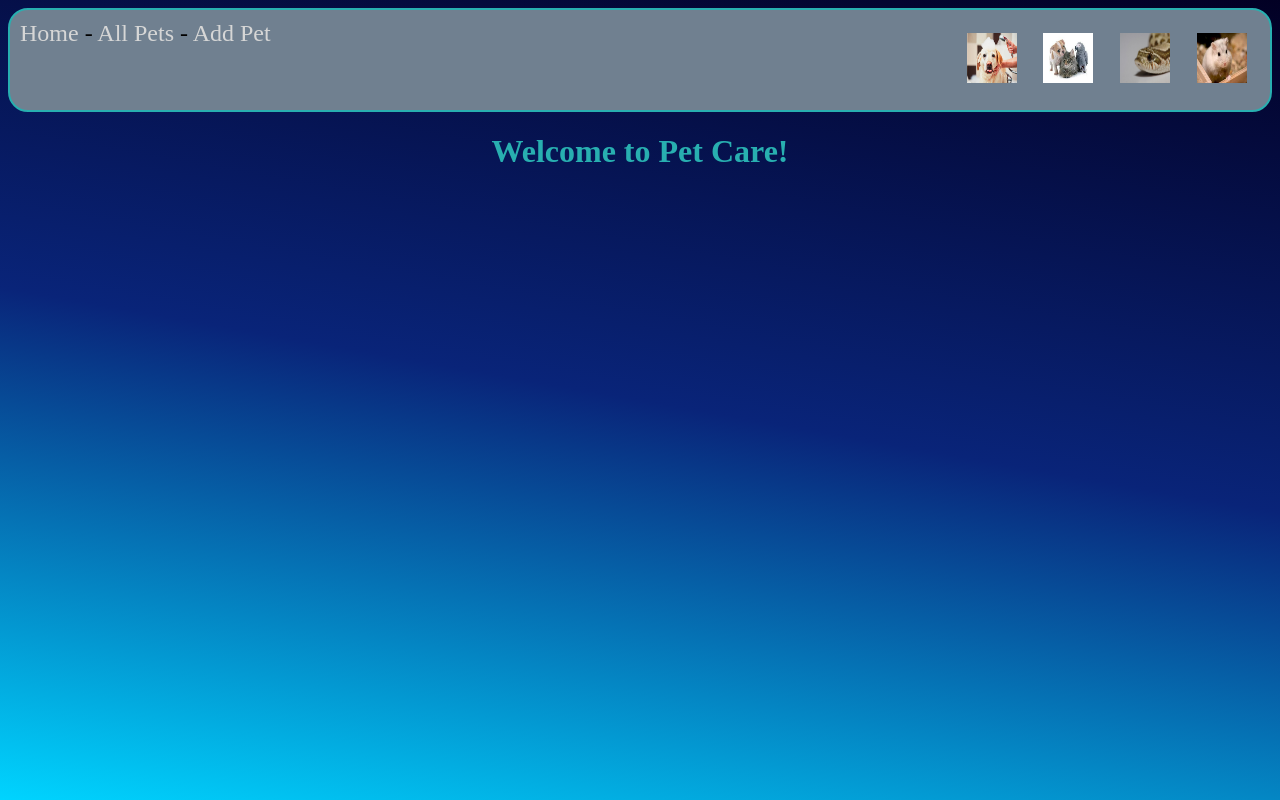
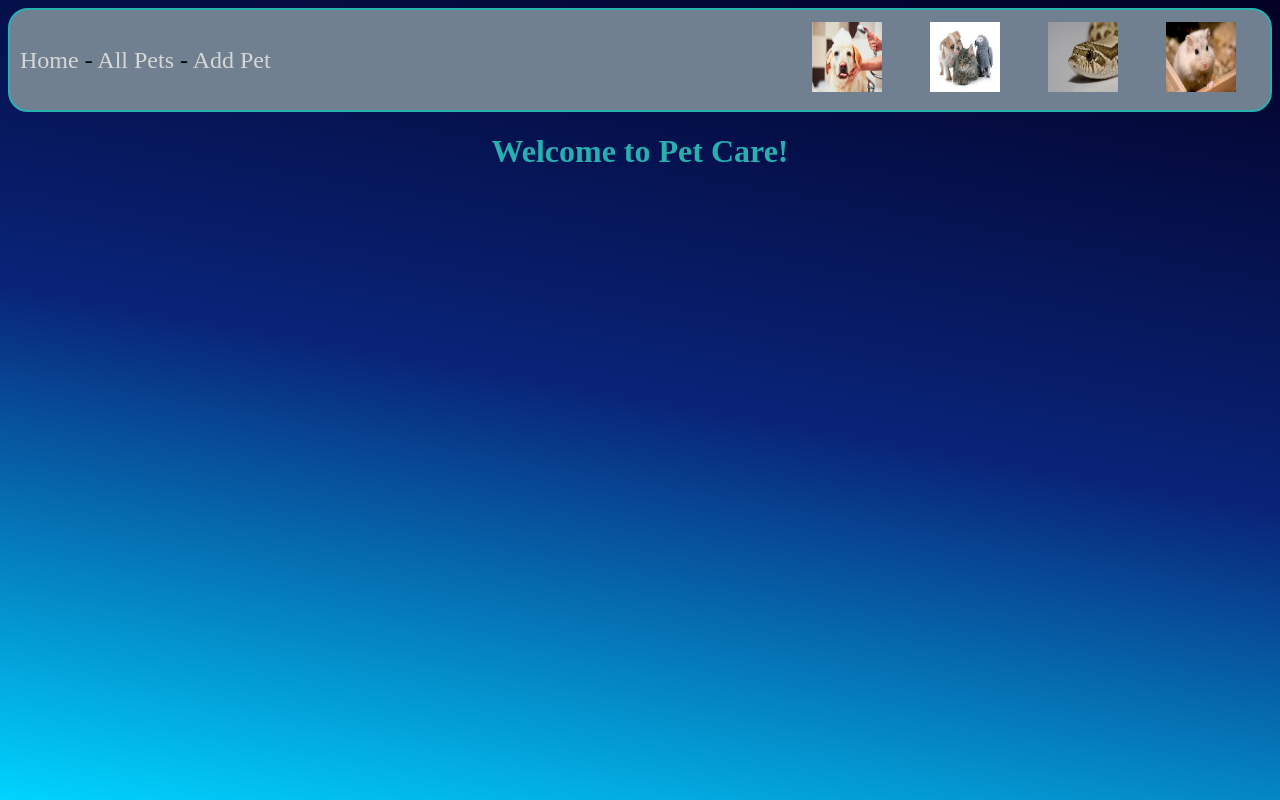
Before and after one commit to catwhitmer/petCare, a React (Create React App) app in the folder frontend/: page / in a window 1280 px wide. Built offline with nearby package versions, Linux system fonts and the light colour scheme.

Commit message:
Updated nav bar CSS

```diff
--- a/frontend/src/components/Header.jsx
+++ /dev/null
@@ -1,12 +0,0 @@
-function Header () {
-  return (
-    <div className="header">
-      <img src="Pet1.jpg" className='img' alt='dog'></img>
-      <img src="Pet3.jpg" className='img' alt='pets'></img>
-      <img src="Pet6.jpg" className='img' alt='snake'></img>
-      <img src="Pet7.jpg" className='img' alt='hamster'></img>
-    </div>
-  )
-}
-
-export default Header
--- a/frontend/src/components/NavBar.jsx
+++ b/frontend/src/components/NavBar.jsx
@@ -1,12 +1,16 @@
 import { Link } from 'react-router-dom'
-import Header from './Header'
 
 function NavBar () {
   return (
-      <div className='NavBar'>
-      <Link to='/'>Home</Link> - <Link to='/pets'>All Pets</Link> - <Link to='/pets/new'>Add Pet</Link>
-        <div style={{display: 'flex', float: 'right'}}>
-          <Header/>
+      <div className='nav-bar'>
+        <div className='nav-links'>
+          <Link to='/'>Home</Link> - <Link to='/pets'>All Pets</Link> - <Link to='/pets/new'>Add Pet</Link>
+        </div>
+        <div className='nav-images'>
+          <img src="Pet1.jpg" className='img' alt='dog'></img>
+          <img src="Pet3.jpg" className='img' alt='pets'></img>
+          <img src="Pet6.jpg" className='img' alt='snake'></img>
+          <img src="Pet7.jpg" className='img' alt='hamster'></img>
         </div>
     </div>
   )
--- a/frontend/src/index.css
+++ b/frontend/src/index.css
@@ -5,17 +5,23 @@
   background: linear-gradient(-170deg, rgba(2,0,36,1) 0%, rgba(9,36,121,1) 50%, rgba(0,212,255,1) 100%);
 }
 
-.NavBar {
+.nav-bar {
   height: 80px;
   padding: 10px;
+  display: flex;
+  justify-content: space-between;
   border-radius: 20px;
   font-size: 1.5em;
   border: 2px solid #28afb0;
   background-color: slategray;
 }
 
-.header {
-  font: -webkit-small-control;
+.nav-links {
+  align-self: center;
+}
+
+.nav-images {
+  align-self: center;
 }
 
 .pet-wrapper {
@@ -99,8 +105,8 @@
 }
 
 .img {
-  width:  50px;
-  height: 50px;
+  width:  70px;
+  height: 70px;
   padding: 1em;
 }
 
```
